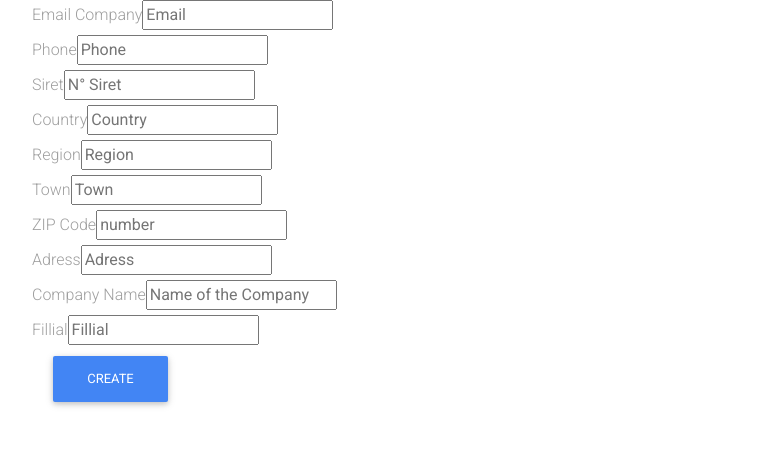
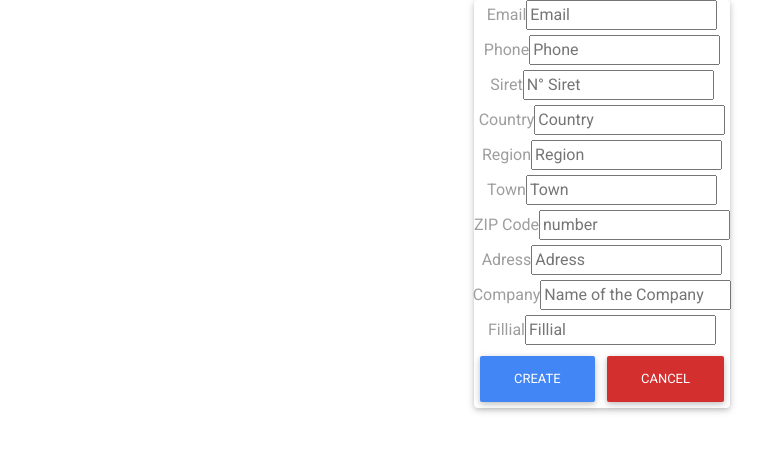
Before and after one commit to LouisDeveze/supply-impact, a React (Create React App) app in the folder frontend/: page / in a window 1280 px wide. Shown: the top 452 px of the page, without its empty margins (38-802 px from the left). Built offline with nearby package versions, Linux system fonts and the light colour scheme.

Commit message:
First version of the login and signup page

```diff
--- a/frontend/src/components/log_component/login/Login.js
+++ b/frontend/src/components/log_component/login/Login.js
@@ -1,6 +1,6 @@
 import React, { Component } from "react";
 //import { Link } from "react-router-dom";
-import { MDBRow, MDBIcon, MDBBtn, MDBContainer } from "mdbreact";
+import { MDBRow,MDBCard, MDBIcon, MDBBtn, MDBContainer } from "mdbreact";
 
 class Login extends Component {
 
@@ -19,13 +19,18 @@ class Login extends Component {
 
   render() {
     return (
-      <MDBContainer className="main">
-        <MDBIcon icon="user-alt" />
+      <MDBContainer className="d-flex
+                              justify-content-center
+                              align-self-center
+                              flex_column">
+        <MDBCard className="d-flex
+                            justify-content-center
+                            align-self-center">
         <form
           className="login"
           onSubmit={this.submitHandler}
           noValidate>
-        <MDBRow>
+        <MDBRow className="justify-content-center">
           <div>
             <label
               htmlFor="defaultFormRegisterNameEx"
@@ -41,7 +46,7 @@ class Login extends Component {
             </input>
           </div>
           </MDBRow>
-          <MDBRow>
+          <MDBRow className="justify-content-center">
           <div>
             <label
               htmlFor="defaultFormRegisterNameEx"
@@ -67,6 +72,7 @@ class Login extends Component {
             Create a Distributor Account
         </MDBBtn>
         </form>
+        </MDBCard>
       </MDBContainer>
     );
   }
--- a/frontend/src/components/log_component/signup/SignUp.js
+++ b/frontend/src/components/log_component/signup/SignUp.js
@@ -1,6 +1,6 @@
 import React, { Component } from "react";
 //import { Link } from "react-router-dom";
-import { MDBRow, MDBBtn, MDBContainer } from "mdbreact";
+import { MDBRow, MDBCard, MDBBtn, MDBContainer } from "mdbreact";
 
 class SignUp extends Component {
 
@@ -29,17 +29,23 @@ class SignUp extends Component {
 
   render() {
     return (
-      <MDBContainer className="main" alignItem="center">
+      <MDBContainer className="d-flex
+                              justify-content-center
+                              align-content-center
+                              flex-column">
+        <MDBCard className="d-flex
+                            justify-content-center
+                            align-self-center">
         <form
           className="signup"
           onSubmit={this.submitHandler}
           noValidate>
-        <MDBRow>
+        <MDBRow className="justify-content-center">
           <div>
             <label
               htmlFor="defaultFormRegisterNameEx"
               className="grey-text">
-              Email Company
+              Email
             </label>
             <input
               value={this.state.email}
@@ -50,7 +56,7 @@ class SignUp extends Component {
             </input>
           </div>
           </MDBRow>
-          <MDBRow>
+          <MDBRow className="justify-content-center">
           <div>
             <label
               htmlFor="defaultFormRegisterNameEx"
@@ -66,7 +72,7 @@ class SignUp extends Component {
             </input>
           </div>
         </MDBRow>
-        <MDBRow>
+        <MDBRow className="justify-content-center">
           <div>
             <label
               htmlFor="defaultFormRegisterNameEx"
@@ -82,7 +88,7 @@ class SignUp extends Component {
             </input>
           </div>
           </MDBRow>
-          <MDBRow>
+          <MDBRow className="justify-content-center">
           <div>
             <label
               htmlFor="defaultFormRegisterNameEx"
@@ -98,7 +104,7 @@ class SignUp extends Component {
             </input>
           </div>
         </MDBRow>
-        <MDBRow>
+        <MDBRow className="justify-content-center">
           <div>
             <label
               htmlFor="defaultFormRegisterNameEx"
@@ -114,7 +120,7 @@ class SignUp extends Component {
             </input>
           </div>
           </MDBRow>
-          <MDBRow>
+          <MDBRow className="justify-content-center">
           <div>
             <label
               htmlFor="defaultFormRegisterNameEx"
@@ -130,7 +136,7 @@ class SignUp extends Component {
             </input>
           </div>
         </MDBRow>
-        <MDBRow>
+        <MDBRow className="justify-content-center">
           <div>
             <label
               htmlFor="defaultFormRegisterNameEx"
@@ -146,7 +152,7 @@ class SignUp extends Component {
             </input>
           </div>
           </MDBRow>
-          <MDBRow>
+          <MDBRow className="justify-content-center">
           <div>
             <label
               htmlFor="defaultFormRegisterNameEx"
@@ -162,12 +168,12 @@ class SignUp extends Component {
             </input>
           </div>
         </MDBRow>
-        <MDBRow>
+        <MDBRow className="justify-content-center">
           <div>
             <label
               htmlFor="defaultFormRegisterNameEx"
               className="grey-text">
-              Company Name
+              Company
             </label>
             <input
               value={this.state.email}
@@ -178,7 +184,7 @@ class SignUp extends Component {
             </input>
           </div>
           </MDBRow>
-          <MDBRow>
+          <MDBRow className="justify-content-center">
           <div>
             <label
               htmlFor="defaultFormRegisterNameEx"
@@ -197,7 +203,11 @@ class SignUp extends Component {
         <MDBBtn color="primary" type="submit">
             Create
         </MDBBtn>
+        <MDBBtn color="red" type="submit">
+            Cancel
+        </MDBBtn>
         </form>
+        </MDBCard>
       </MDBContainer>
     );
   }
--- a/frontend/src/index.js
+++ b/frontend/src/index.js
@@ -5,7 +5,6 @@ import * as serviceWorker from './serviceWorker';
 import { BrowserRouter as Router , Switch, Route } from "react-router-dom";
 import Login from "./components/log_component/login/Login";
 import SignUp from "./components/log_component/signup/SignUp";
-import Home from './components/pages/Home';
 
 //Import the MDBReact's requirement
 import '@fortawesome/fontawesome-free/css/all.min.css';
@@ -18,8 +17,6 @@ const routing = (
         <Switch>
           <Route path="/" exact component={SignUp}></Route>
           <Route path="/signin" component={Login}></Route>
-          //<Route path="/" component={Home}></Route>
-          //<Route path="/signin" component={SignUp}></Route>
         </Switch>
       </div>
     </Router>
```
